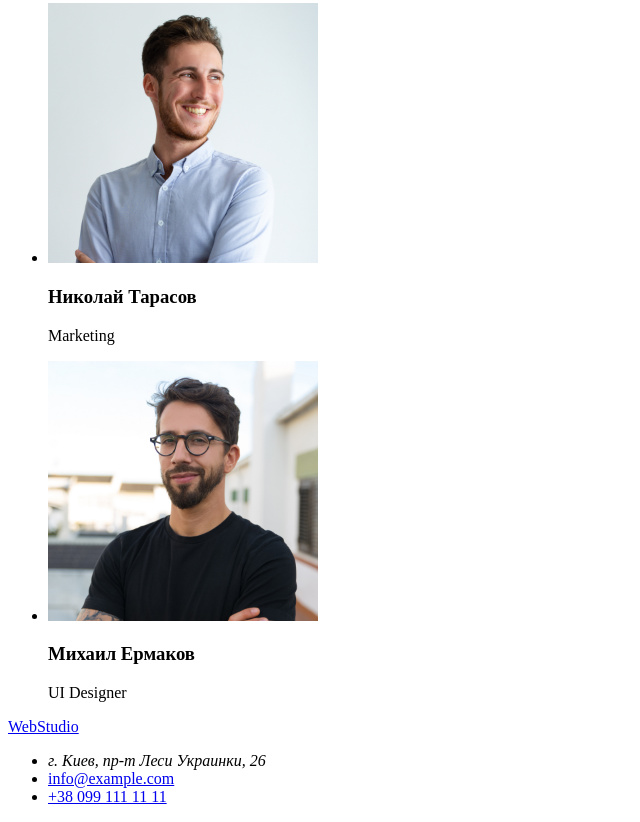
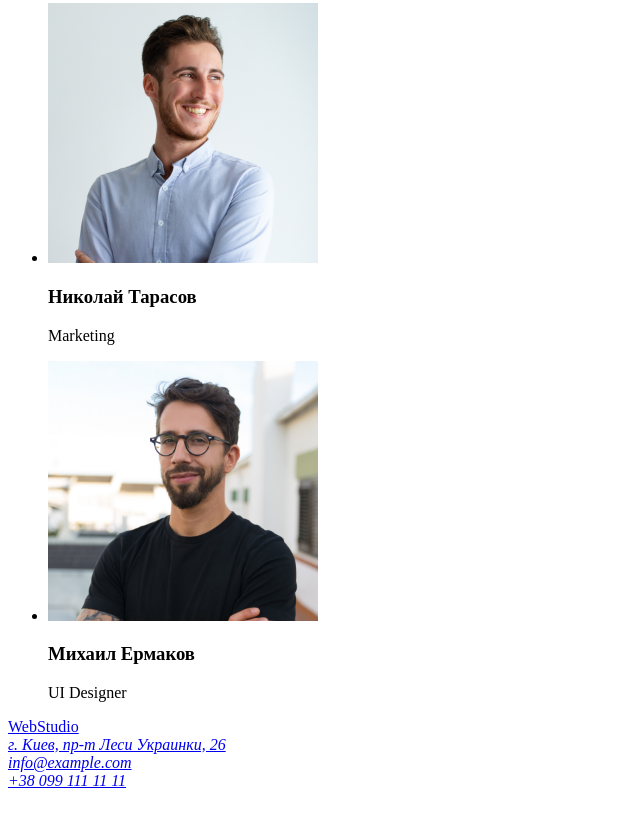
Before and after one commit to valhanovska/goit-markup-hw-02, a plain HTML site: page index.html in a window 1280 px wide. Shown: the part 2333-3155 px from the top of the page, without its empty margins (0-640 px from the left). After the commit the page ends 3131 px from the top, so only its background shows below. Drawn offline with Linux system fonts and the light colour scheme.

Commit message:
Добавляет адрес

```diff
--- a/index.html
+++ b/index.html
@@ -95,11 +95,11 @@
     <!-- Подвал -->
     <footer>
         <a href="./index.html">WebStudio</a>
-        <ul>
-            <li><address>г. Киев, пр-т Леси Украинки, 26</address></li>
-            <li><a href="mailto:info@example.com">info@example.com</a></li>
-            <li><a href="tel:+380991111111">+38 099 111 11 11</a></li>
-        </ul>
+        <address>
+            <a href="https://www.google.com/maps/place/%D0%B1%D1%83%D0%BB.+%D0%9B%D0%B5%D1%81%D0%B8+%D0%A3%D0%BA%D1%80%D0%B0%D0%B8%D0%BD%D0%BA%D0%B8,+26,+%D0%9A%D0%B8%D0%B5%D0%B2,+02000/@50.4265841,30.5361971,17z/data=!3m1!4b1!4m5!3m4!1s0x40d4cf0e033ecbe9:0x57a4dffefec77da0!8m2!3d50.4265807!4d30.5383858" target="_blank" rel="noopener noreferrer">г. Киев, пр-т Леси Украинки, 26</a><br/>
+            <a href="mailto:info@example.com">info@example.com</a><br/>
+            <a href="tel:+380991111111">+38 099 111 11 11</a>
+        </address>
     </footer>
 
 </body>
```
